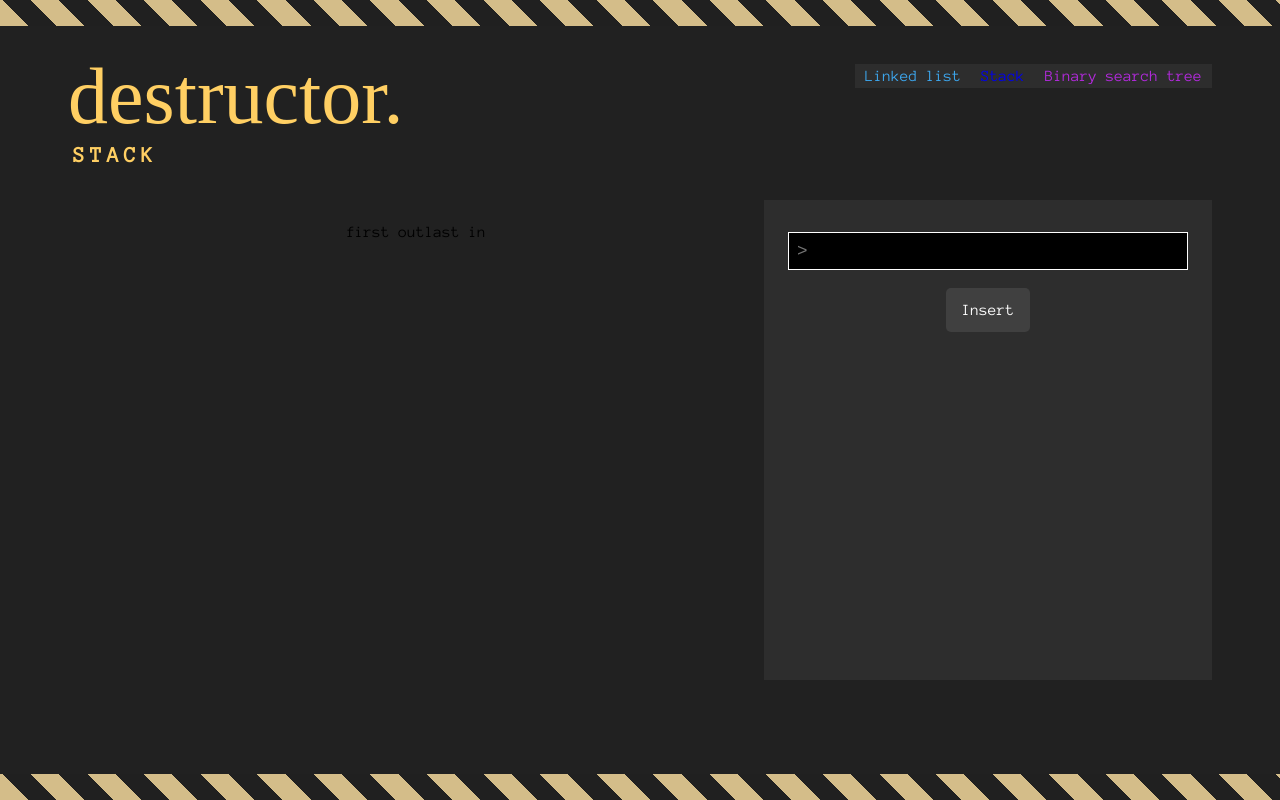
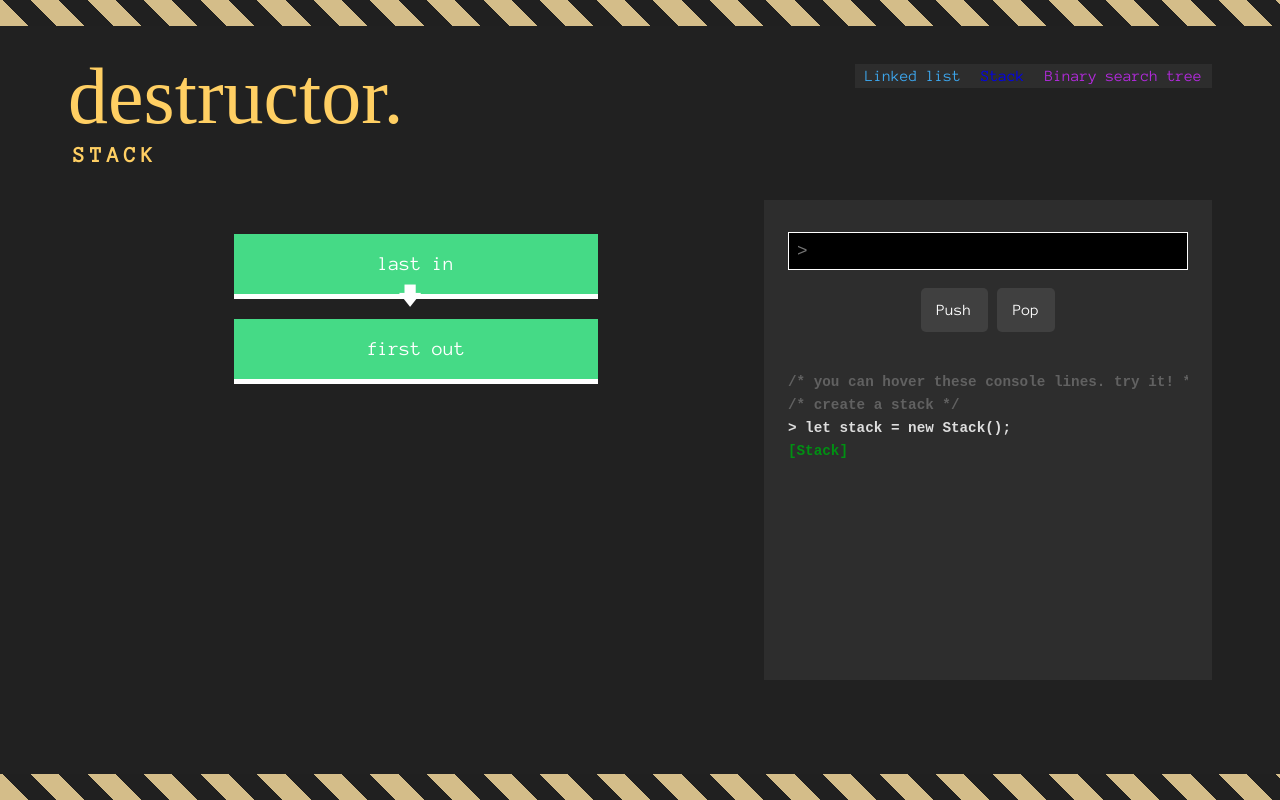
Before and after one commit to andre-kw/destructor, a React (Create React App) app: page /structure/stack in a window 1280 px wide. Built offline with nearby package versions, Linux system fonts and the light colour scheme; a web font is replaced by a local one.

Commit message:
added stack functionality

```diff
--- a/src/contexts/StackContext.js
+++ b/src/contexts/StackContext.js
@@ -6,9 +6,9 @@ const StackContext = React.createContext({
   ds: [],
   initStack: () => {},
   // clearLinkedList: () => {},
-  // clearConsole: () => {},
-  // rerender: () => {},
-  // log: () => {},
+  clearConsole: () => {},
+  rerender: () => {},
+  log: () => {},
   logDetails: () => {},
 });
 
@@ -34,8 +34,8 @@ export class StackProvider extends Component {
 
   initStack = () => {
     const dsStack1 = new Stack();
+    dsStack1.push('first out');
     dsStack1.push('last in');
-    dsStack1.push('first out');
     this.setState({ds: [dsStack1, ...this.state.ds]});
   }
 
@@ -66,6 +66,10 @@ export class StackProvider extends Component {
       ds: this.state.ds,
       console: this.state.console,
       initStack: this.initStack,
+      clearConsole: this.clearConsole,
+      rerender: this.rerender,
+      log: this.log,
+      logDetails: this.logDetails,
     };
 
     return (
--- a/src/routes/StackPage.css
+++ b/src/routes/StackPage.css
@@ -0,0 +1,35 @@
+.ds-diagram.ds-stack-diagram {
+  flex-direction: column;
+  align-content: center;
+  justify-content: normal;
+}
+
+.render-stack-item {
+  margin: .5em auto;
+  padding: 1em;
+  min-width: 50%;
+  max-width: 10em;
+  position: relative;
+  background-color: #45da86;
+  color: #fff;
+  cursor: pointer;
+  word-break: break-all;
+  font-size: 1.25em;
+  align-self: flex-start;
+  border-bottom: 5px solid white;
+  text-align: center;
+}
+
+.render-stack-item:after {
+  display: block;
+  position: absolute;
+  content: "\1F847";
+  bottom: -25px;
+  left: 45%;
+  font-size: 1.2em;
+  color: #fff;
+}
+
+.render-stack-item:last-of-type:after {
+  display: none;
+}
--- a/src/routes/StackPage.js
+++ b/src/routes/StackPage.js
@@ -1,6 +1,7 @@
 import React, { Component } from 'react';
 import Console from '../components/Console';
 import StackContext, { StackProvider } from '../contexts/StackContext';
+import './StackPage.css';
 
 export function StackPath(props) {
   return <StackProvider><StackPage /></StackProvider>;
@@ -48,8 +49,37 @@ export default class StackPage extends Component {
   }
 
   // data structure functions //
-  dsInsert = () => {
-    return null;
+  dsPush = (e) => {
+    e.preventDefault();
+
+    if(this.state.inputValue === '') return;
+
+    this.context.ds[0].push(this.state.inputValue);
+
+    this.context.log(
+      `stack.push('${this.state.inputValue}')`,
+      'input',
+      this.state.inputValue);
+
+    this.context.rerender();
+    this.setState({inputValue: ''});
+    document.getElementById('value').value = '';
+  }
+
+  dsPop = (e) => {
+    e.preventDefault();
+
+    if(this.context.ds[0].top === null) return;
+
+    this.context.ds[0].pop();
+
+    this.context.log(
+      `stack.pop()`,
+      'input');
+
+    this.context.rerender();
+    this.setState({inputValue: ''});
+    document.getElementById('value').value = '';
   }
 
   dsIsEmpty = () => {
@@ -80,21 +110,22 @@ export default class StackPage extends Component {
     return (
       <main>
         <section className="ds-render">
-          <div className="ds-diagram">
+          <div className="ds-diagram ds-stack-diagram">
             { this.dsIsEmpty()
               ? <p className="alert-muted">Stack is empty; add some nodes!</p>
               : this.renderStack() }
           </div>
 
           <div className="ds-controls">
-            <form onSubmit={() => {}}>
+            <form onSubmit={this.dsPush}>
               <input type="text" name="value" id="value" onKeyUp={(e) => this.setVar(e)} autoComplete="off" placeholder=">"></input>
               <div>
-                <button type="button" onClick={this.dsInsert}>Insert</button>
+                <button type="button" onClick={this.dsPush}>Push</button>
+                <button type="button" onClick={this.dsPop}>Pop</button>
               </div>
             </form>
 
-            {/* <Console hover={this.highlightNode} console={this.context.console} /> */}
+            <Console console={this.context.console} />
           </div>
         </section>
       </main>
```
